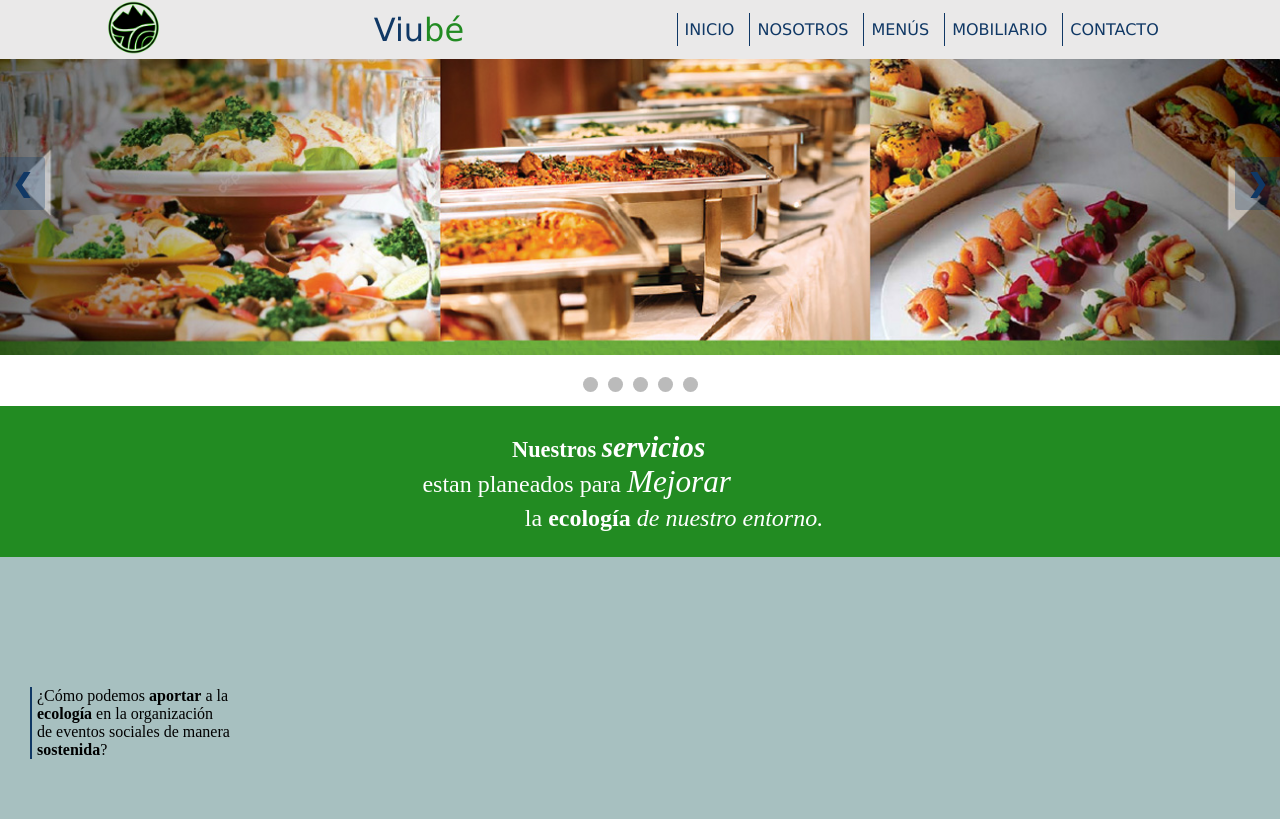
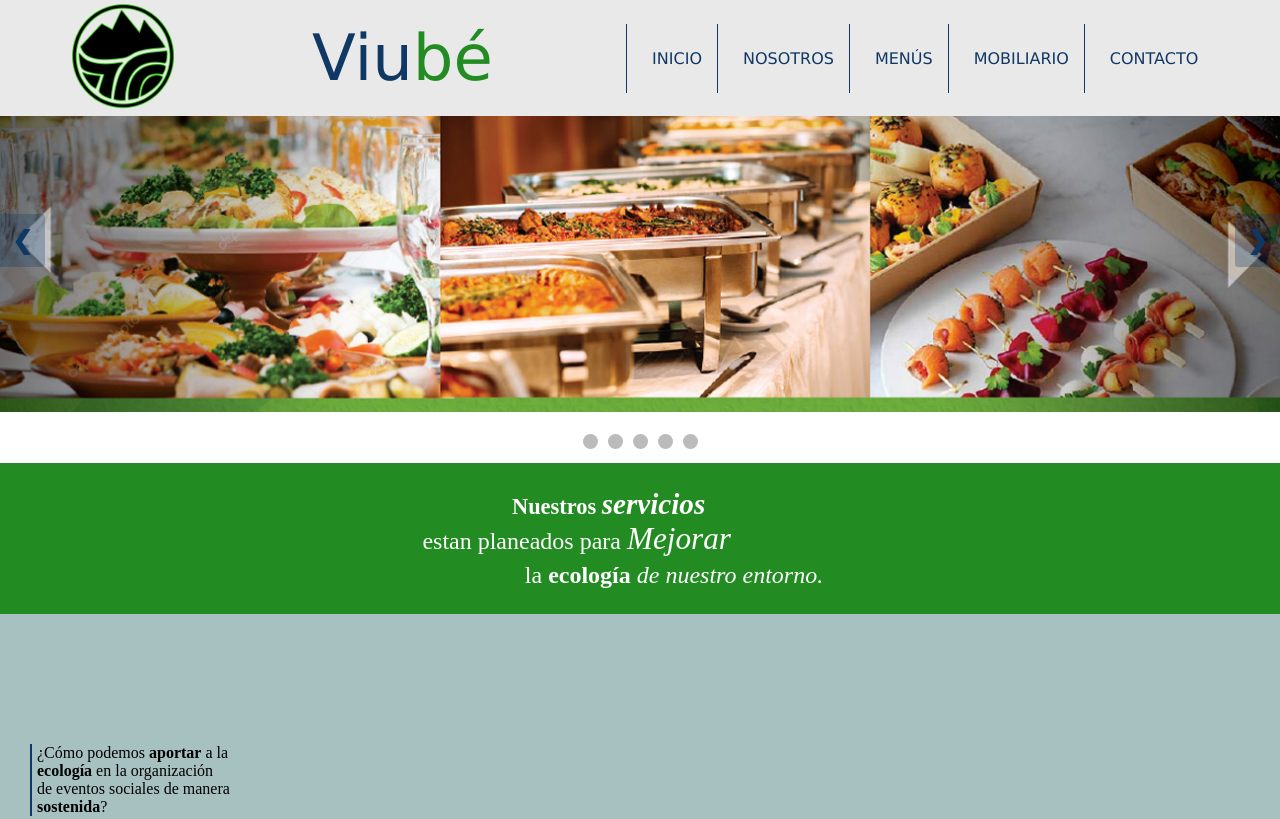
Before and after one commit to Josand23k/viube-test, a plain HTML site: page index.html in a window 1280 px wide. Shown: the top 819 px of the page. Drawn offline with Linux system fonts and the light colour scheme; a web font is replaced by a local one.

Commit message:
resize menu, second try

```diff
--- a/CSS/stilos.css
+++ b/CSS/stilos.css
@@ -21,13 +21,13 @@
 }
    /* LOGO */
 .navbar img {
-    width: 55px;
+    width: 7em;
 }
 .logo {
     display: flex;
 }
 .logo p {
-    font-size: 2em;
+    font-size: 4em;
 }
 .viu {
     color: rgb(16, 56, 101);
@@ -45,18 +45,19 @@
     left: 0;
     text-align: center;
     padding: 10px 0px;
+    top: 100%;
 }
 .menu a {
     display: block;
     width: 100%;
-    font-size: 1.4em;
-    padding: 7px;
+    font-size: 3em;
+    padding: 25px;
     color: rgb(16, 56, 101);
     text-decoration: none;
 }
 .menu a:hover {
     width: 100%;
-    background-color: rgb(210, 209, 209);
+    background-color: rgb(229, 228, 228);
     transition: .3s ease;
 }
 
@@ -68,7 +69,7 @@ input[type=checkbox]:checked ~ .menu{
 .hamburger {
     display: block;
     padding: 5px 15px;
-    font-size: 2em;
+    font-size: 4.5em;
 }
 .hamburger:hover {
     background-color: rgb(210, 209, 209);
```
